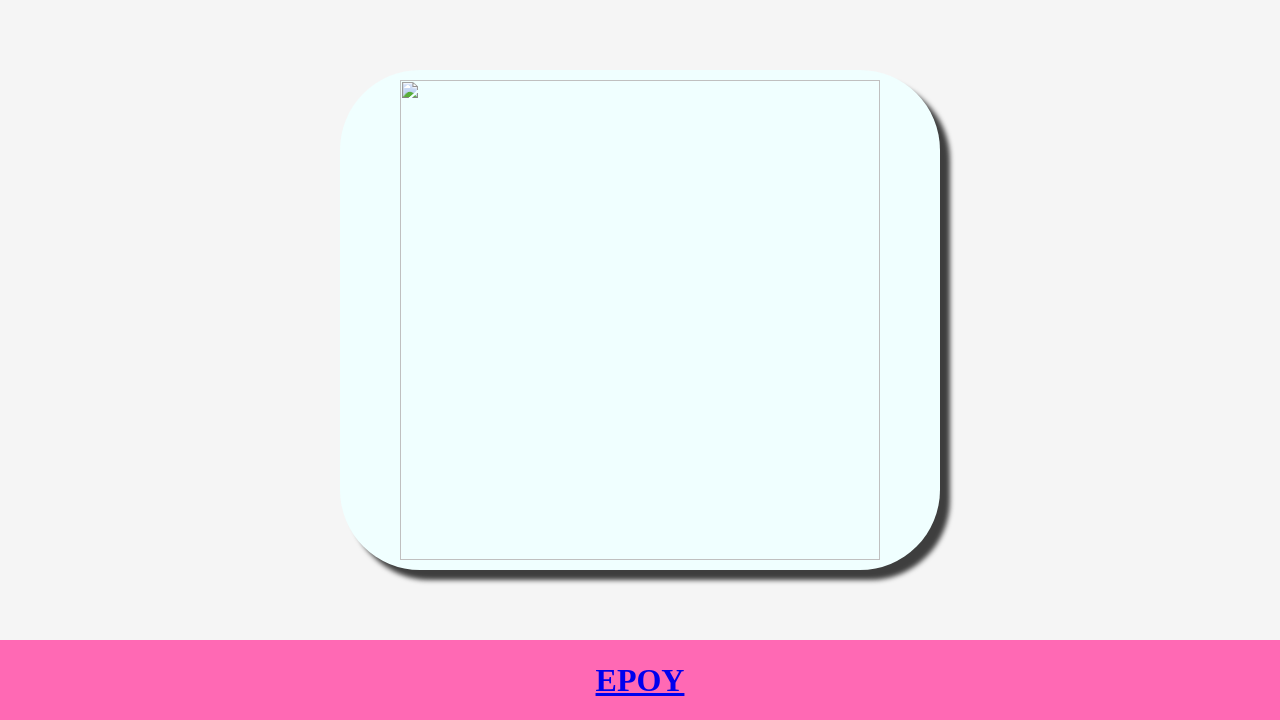
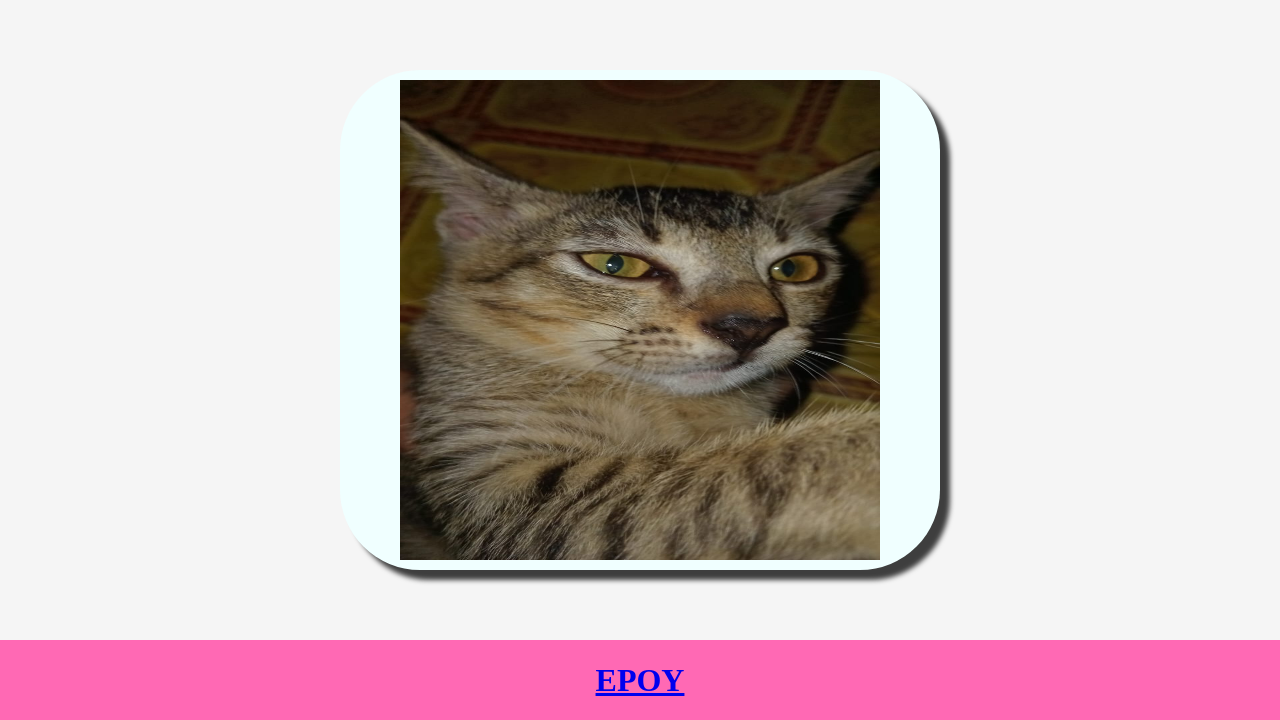
Before and after one commit to adadada345/epoyy.github.id, a plain HTML site: page New Text Document.html in a window 1280 px wide. Shown: the part 80-800 px from the top of the page. Drawn offline with Linux system fonts and the light colour scheme.

Commit message:
Update New Text Document.html

```diff
--- a/New Text Document.html
+++ b/New Text Document.html
@@ -25,7 +25,7 @@
     <div class="CONTAINER-CONTENT">
       <a href="https://www.mediafire.com/file/8twzq7py1rv5a2g/epoy.png/file"
       class="a-content">
-        <img src=# class="IMG-CONTENT"/>
+        <img src=epoy.png class="IMG-CONTENT"/>
       </a>
 
     </div>
```
